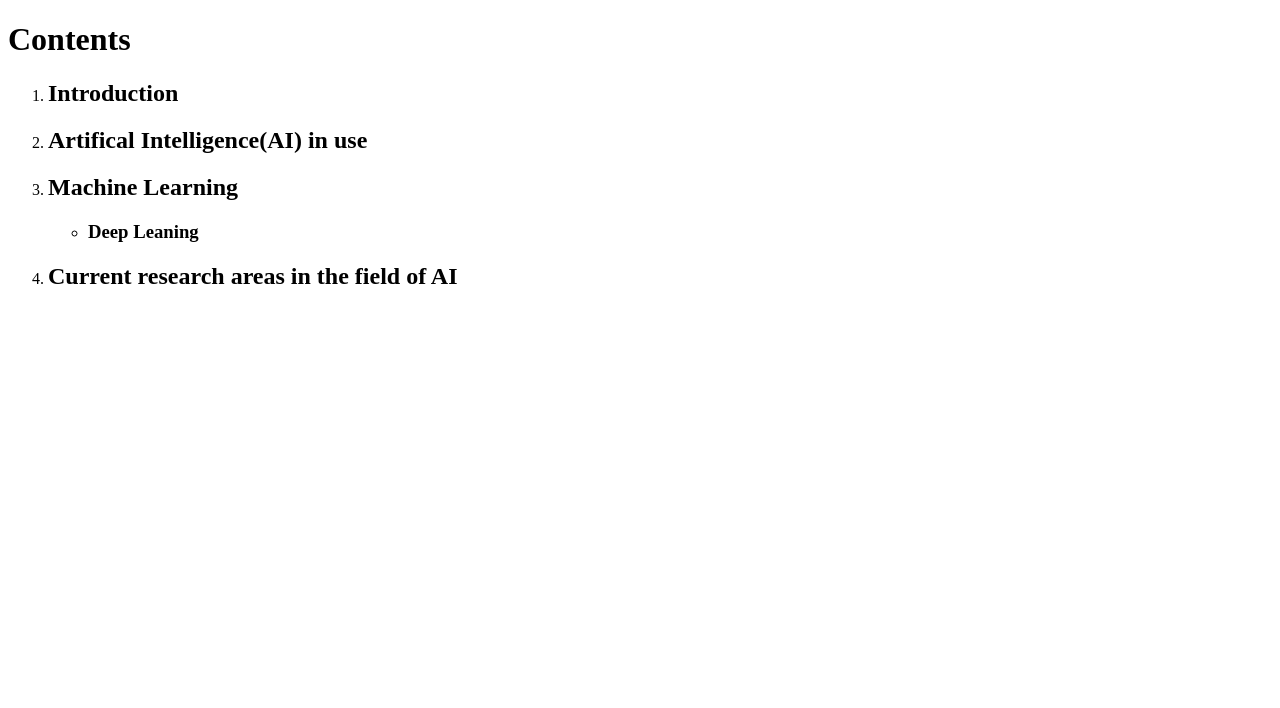
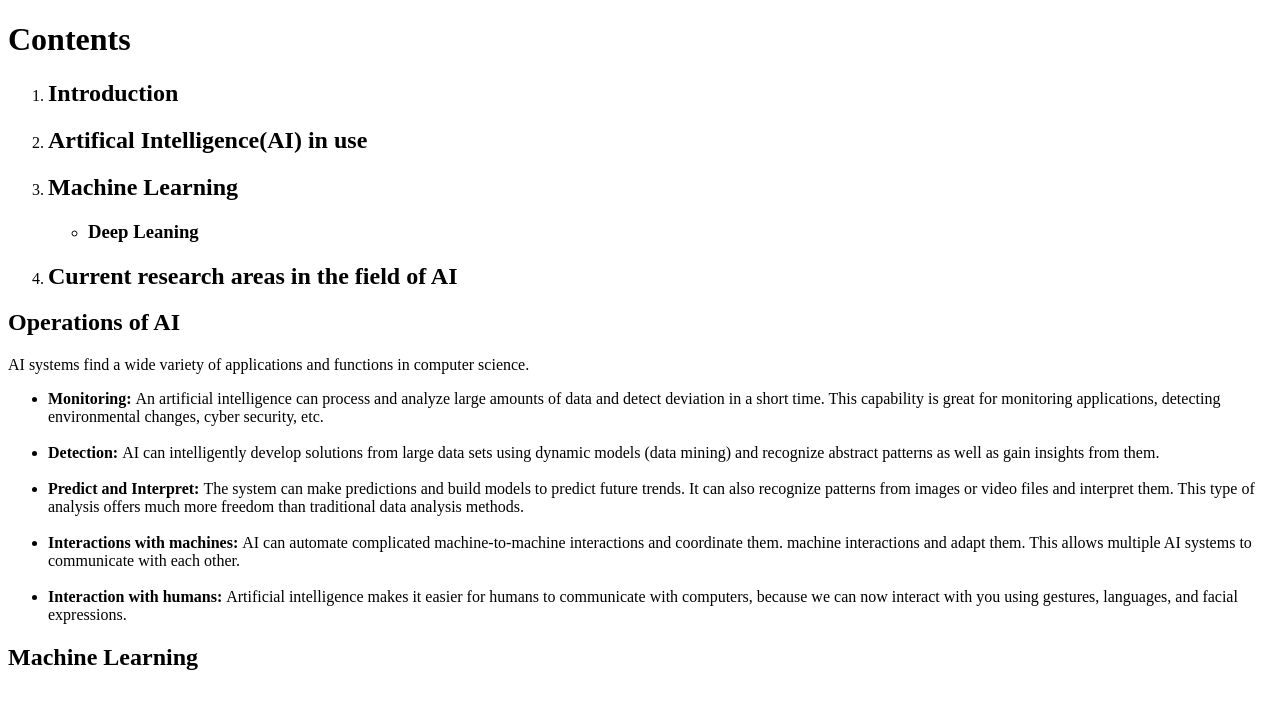
Before and after one commit to lzehetner/artificial-intelligence, a plain HTML site: page index.html in a window 1280 px wide. Drawn offline with Linux system fonts and the light colour scheme.

Commit message:
Adding Operations of AI to ContentTable

```diff
--- a/index.html
+++ b/index.html
@@ -3,9 +3,7 @@
 <head>
     <meta charset="UTF-8">
     <meta http-equiv="X-UA-Compatible" content="IE=edge">
-    <meta name="viewport" content="width=device-width, initial-scale=1.0">
-    <title>artifical Intelligence</title>
-    <link rel="stylesheet" href="style.css">
+    <title>Artifical Intelligence</title>
 </head>
 <body>
     <div Contents>
@@ -31,6 +29,39 @@
             </li>
         </ol>
     </div>
+    <div OperationsOfAI>
+        <h2>Operations of AI</h2>
+        <p>
+            AI systems find a wide variety of applications and functions in computer science. <br>
+            <ul>
+                <li>
+                    <b>Monitoring: </b>An artificial intelligence can process and analyze large amounts of data and detect deviation in a short time. This capability is great for monitoring applications, detecting environmental changes, cyber security, etc.
+                </li>
+                <br>
+                <li>
+                    <b>Detection: </b>AI can intelligently develop solutions from large data sets using dynamic models (data mining) and recognize abstract patterns as well as gain insights from them.
+                </li>
+                <br>
+                <li>
+                    <b>Predict and Interpret: </b>The system can make predictions and build models to predict future trends. It can also recognize patterns from images or video files and interpret them. This type of analysis offers much more freedom than traditional data analysis methods.
+                </li>
+                <br>
+                <li>
+                    <b>Interactions with machines: </b>AI can automate complicated machine-to-machine interactions and coordinate them.
+                machine interactions and adapt them. This allows multiple AI systems to communicate with each other.
+                </li>
+                <br>
+                <li>
+                    <b>Interaction with humans: </b>Artificial intelligence makes it easier for humans to communicate with computers, because we can now interact with you using gestures, languages, and facial expressions.
+                </li>
+            </ul>
+        </p>
+    </di>
+    <div MachineLearning>
+        <h2>Machine Learning</h2>
+        <p>
 
+        </p>
+    </div>
 </body>
 </html>
```
